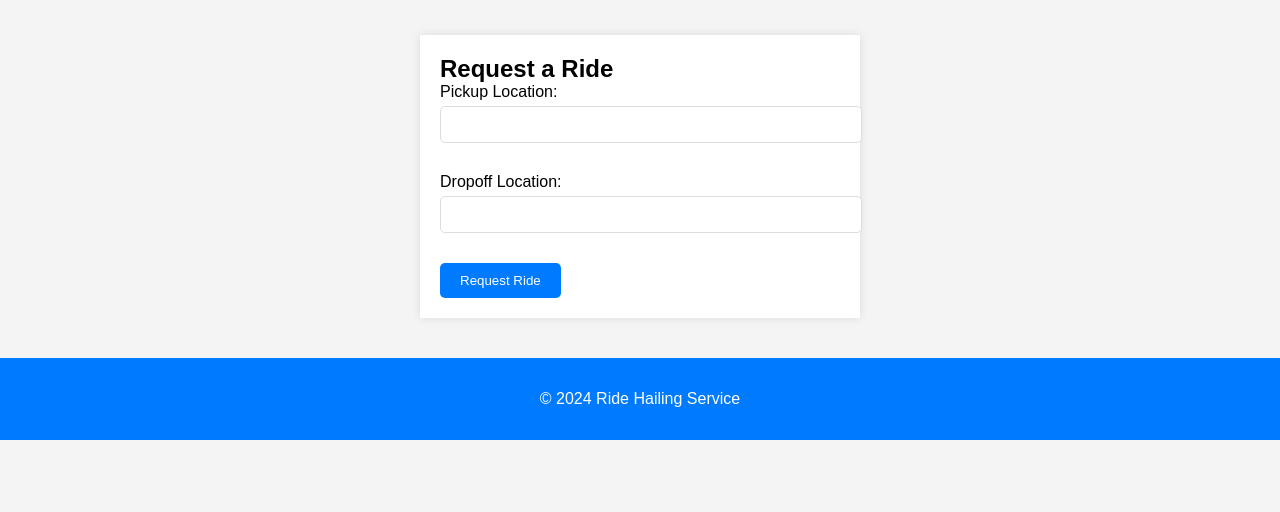
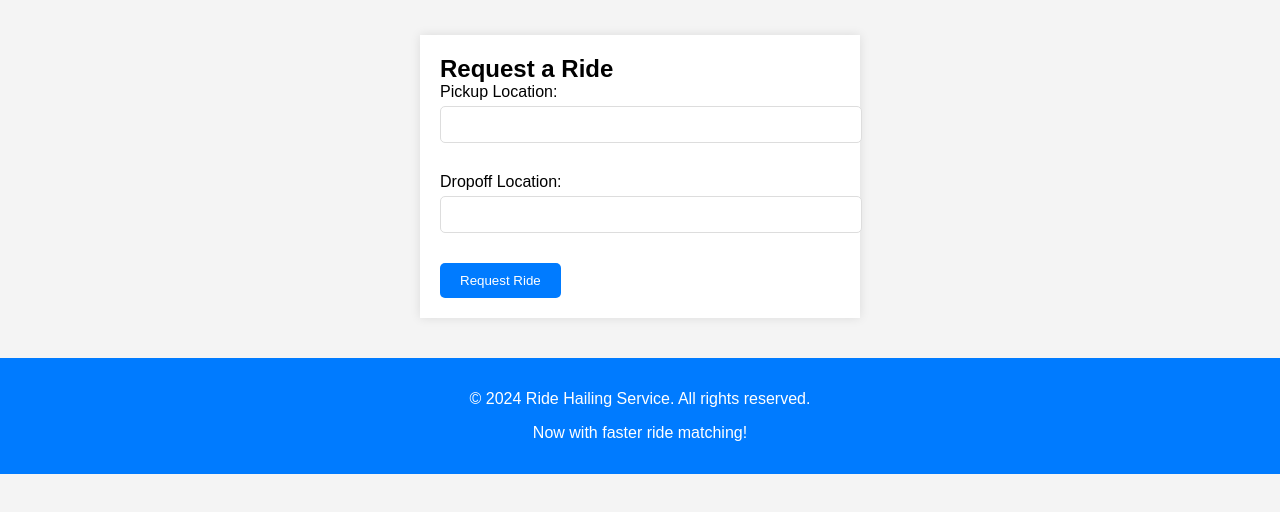
Before and after one commit to OluwaTossin/Serverless-Ride-Hailing-Service-, a plain HTML site: page index.html in a window 1280 px wide. Shown: the part 74-586 px from the top of the page. Drawn offline with Linux system fonts and the light colour scheme.

Commit message:
Test webhook with minor change

```diff
--- a/index.html
+++ b/index.html
@@ -27,7 +27,9 @@
         </section>
     </main>
     <footer>
-        <p>&copy; 2024 Ride Hailing Service</p>
+        <p>&copy; 2024 Ride Hailing Service. All rights reserved.</p>
+        <!-- New footer note added for webhook test -->
+        <p>Now with faster ride matching!</p>
     </footer>
     <script src="script.js"></script>
 </body>
```
